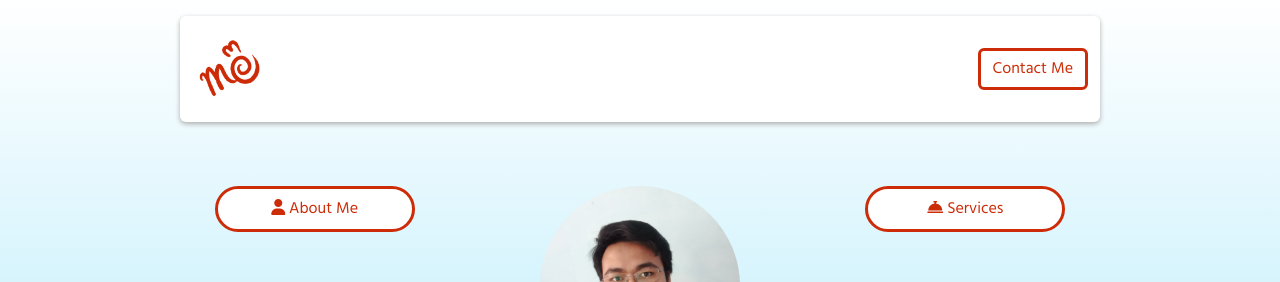
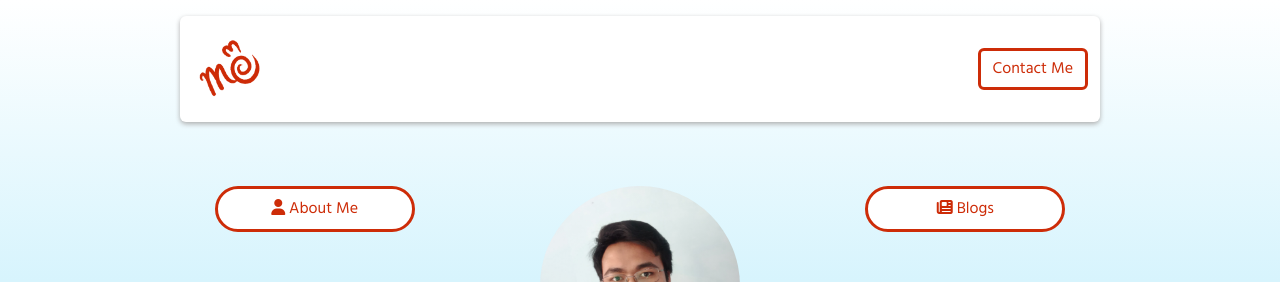
Before and after one commit to rizkiismail9a/rizki-ismail-page, a Vue app: page / in a window 1280 px wide. Shown: the top 282 px of the page. Built offline with nearby package versions, Linux system fonts and the light colour scheme.

Commit message:
feat: add link to blog page

```diff
--- a/src/views/homePage.vue
+++ b/src/views/homePage.vue
@@ -34,12 +34,11 @@
         class="col-md-4 text-center d-flex align-items-center flex-column justify-content-between p-0"
       >
         <div>
-          <router-link
+          <a
             class="home__button rounded-pill p-2 d-inline-block font-red btn btn-primary"
-            ref="homeButtonRefs"
-            to="/my-services"
-            ><i class="fa-solid fa-bell-concierge"></i> Services
-          </router-link>
+            href="https://senimentari-blog.vercel.app/"
+            ><i class="fa-solid fa-newspaper"></i> Blogs
+          </a>
         </div>
         <div>
           <router-link
```
